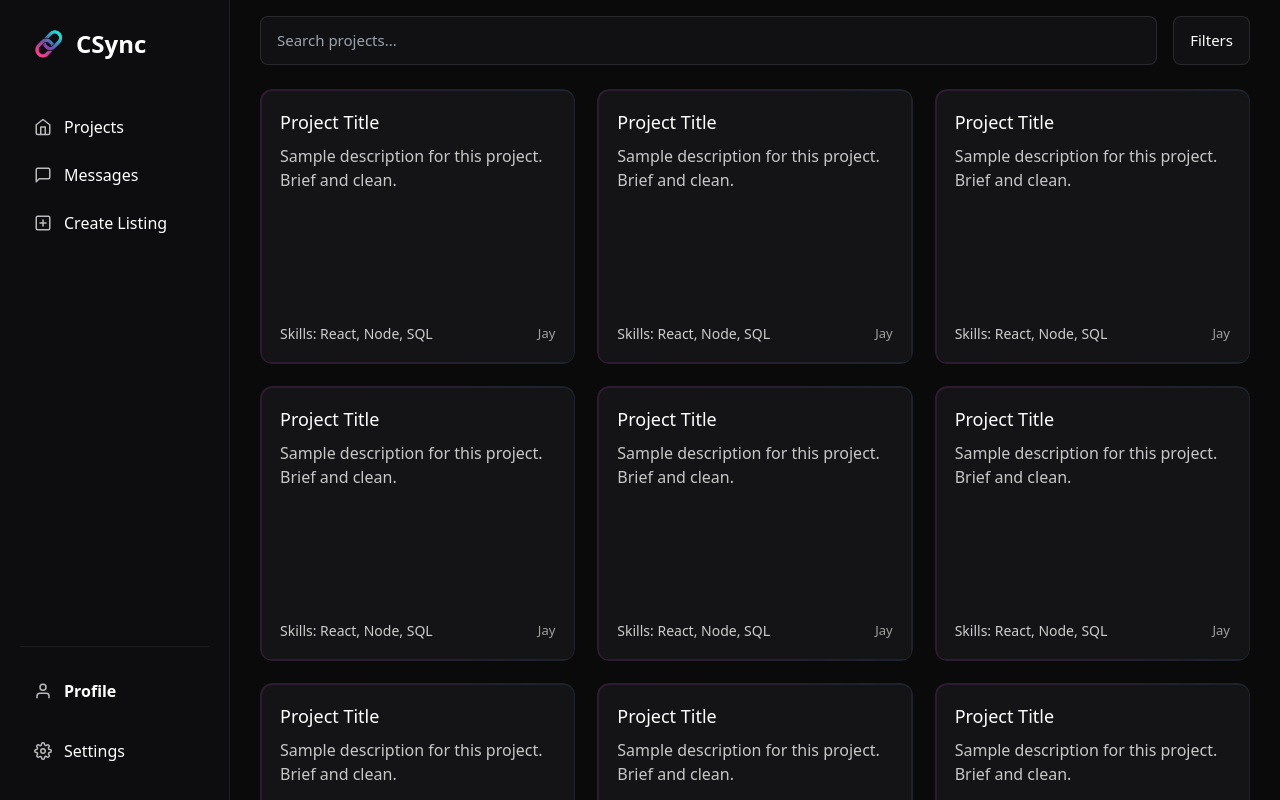
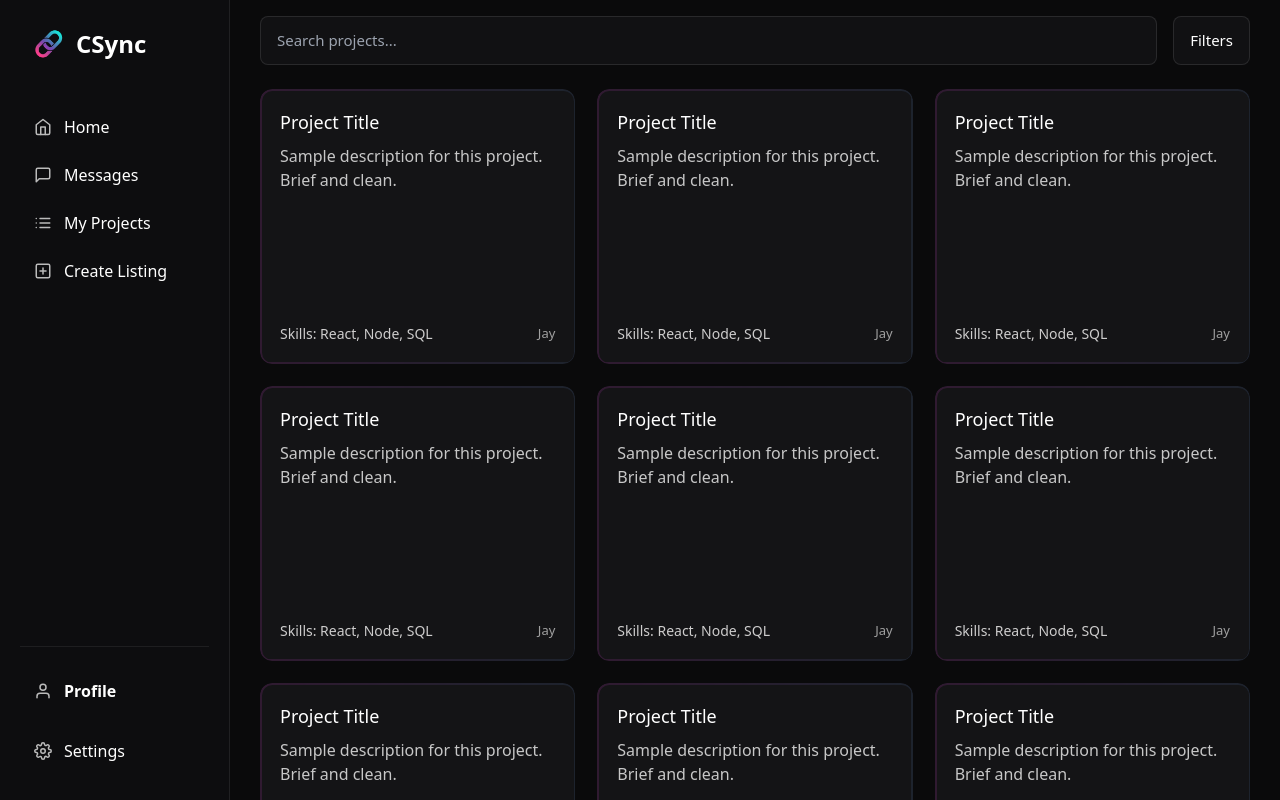
Before and after one commit to deepp5/CSync, a React (Vite) app in the folder frontend/: page /home in a window 1280 px wide. Built offline with nearby package versions, Linux system fonts and the light colour scheme.

Commit message:
updated sidebar

```diff
--- a/frontend/src/Components/Sidebar/Sidebar.jsx
+++ b/frontend/src/Components/Sidebar/Sidebar.jsx
@@ -1,7 +1,7 @@
 import React from "react";
 import "./Sidebar.css";
 import whiteCSync from '../../assets/colorCSync.png';
-import { FiHome, FiMessageSquare, FiPlusSquare, FiUser, FiSettings } from "react-icons/fi";
+import { FiHome, FiMessageSquare, FiPlusSquare, FiUser, FiSettings, FiList } from "react-icons/fi";
 
 const Sidebar = () => {
   return (
@@ -16,11 +16,15 @@ const Sidebar = () => {
       {/* Navigation */}
       <div className="sidebar-links">
         <button className="sidebar-btn">
-          <FiHome className="icon" /> Projects
+          <FiHome className="icon" /> Home
         </button>
 
         <button className="sidebar-btn">
           <FiMessageSquare className="icon" /> Messages
+        </button>
+
+        <button className="sidebar-btn">
+            <FiList className="icon" /> My Projects
         </button>
 
         <button className="sidebar-btn">
```
